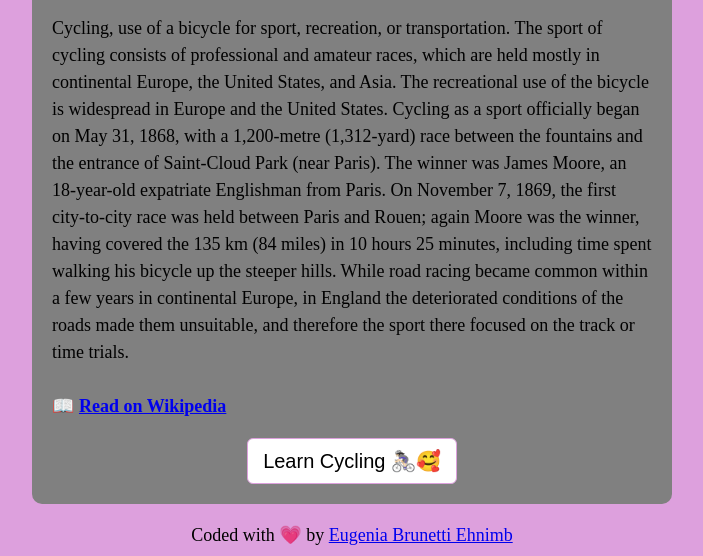
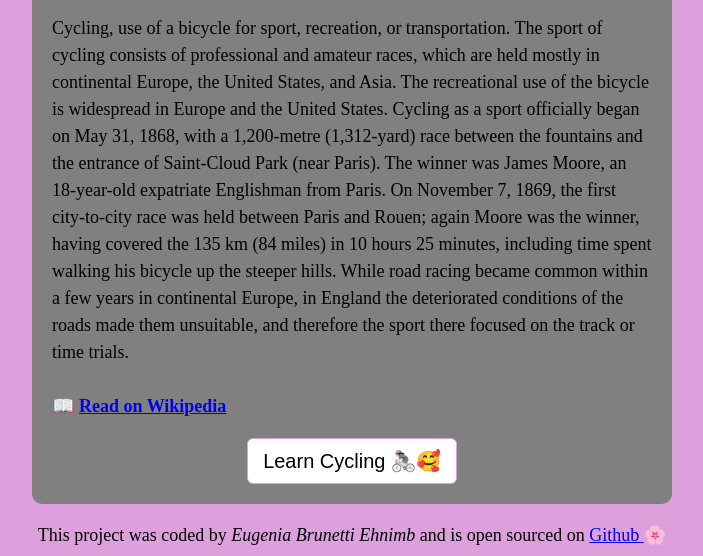
Before and after one commit to eugesuri/Dark-theme, a plain HTML site: page index.html in a window 1280 px wide. Shown: the part 632-1188 px from the top of the page, without its empty margins (288-991 px from the left). Drawn offline with Linux system fonts and the light colour scheme.

Commit message:
added footer + github link

```diff
--- a/index.html
+++ b/index.html
@@ -160,12 +160,7 @@
 
       <button>Learn Cycling 🚴🏻‍♀️🥰</button>
     </div>
-    <footer>
-      Coded with 💗 by
-      <a href="https://www.instagram.com/euge.suri/" target="_blank"
-        >Eugenia Brunetti Ehnimb</a
-      >
-    </footer>
+
     <script>
       function changeTheme() {
         let body = document.querySelector("body");
@@ -174,5 +169,12 @@
       let themeButton = document.querySelector(".theme-button");
       themeButton.addEventListener("click", changeTheme);
     </script>
+    <footer>
+      This project was coded by <em> Eugenia Brunetti Ehnimb</em>
+      and is open sourced on
+      <a href="https://github.com/eugesuri/Dark-theme" target="_blank">
+        Github </a
+      >🌸
+    </footer>
   </body>
 </html>
```
